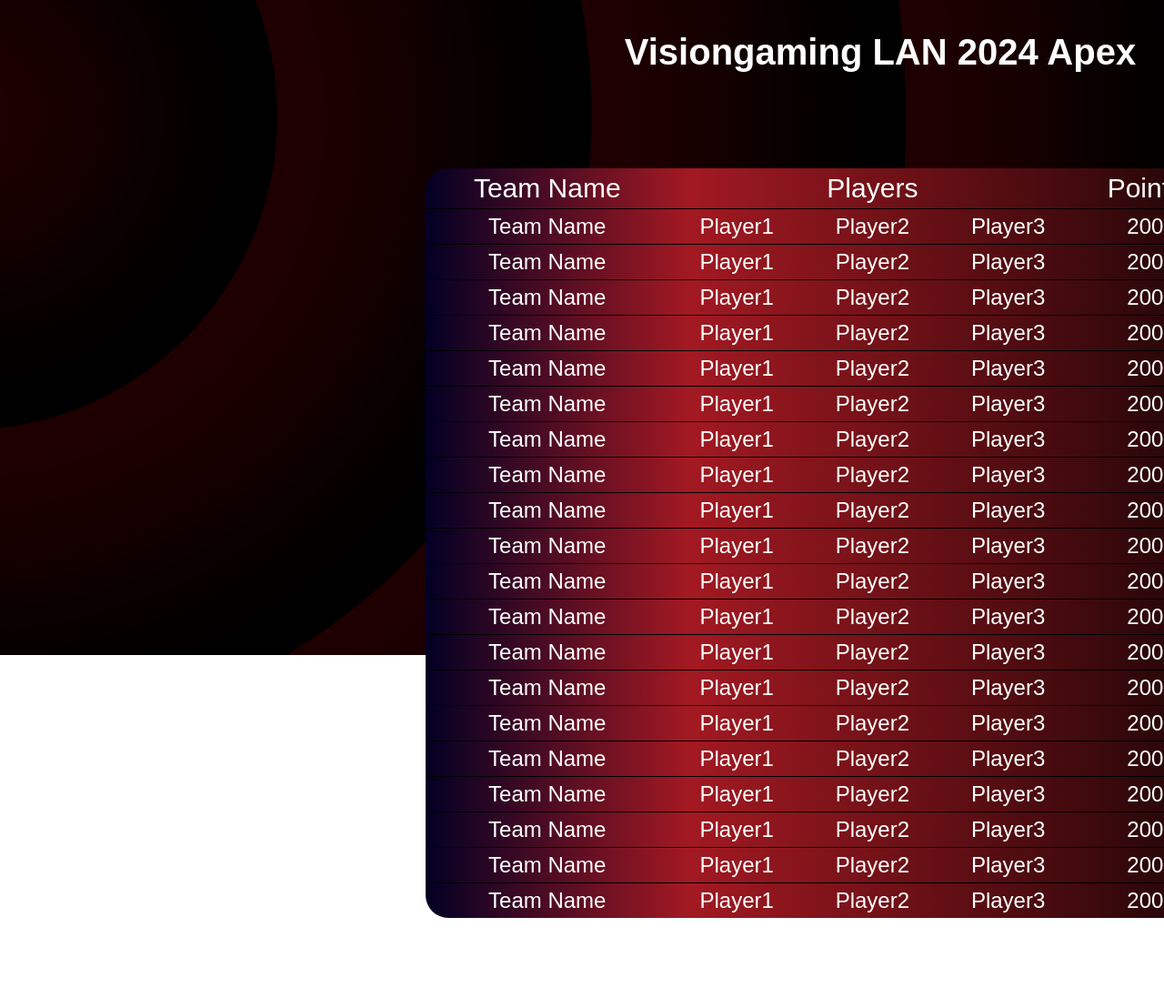
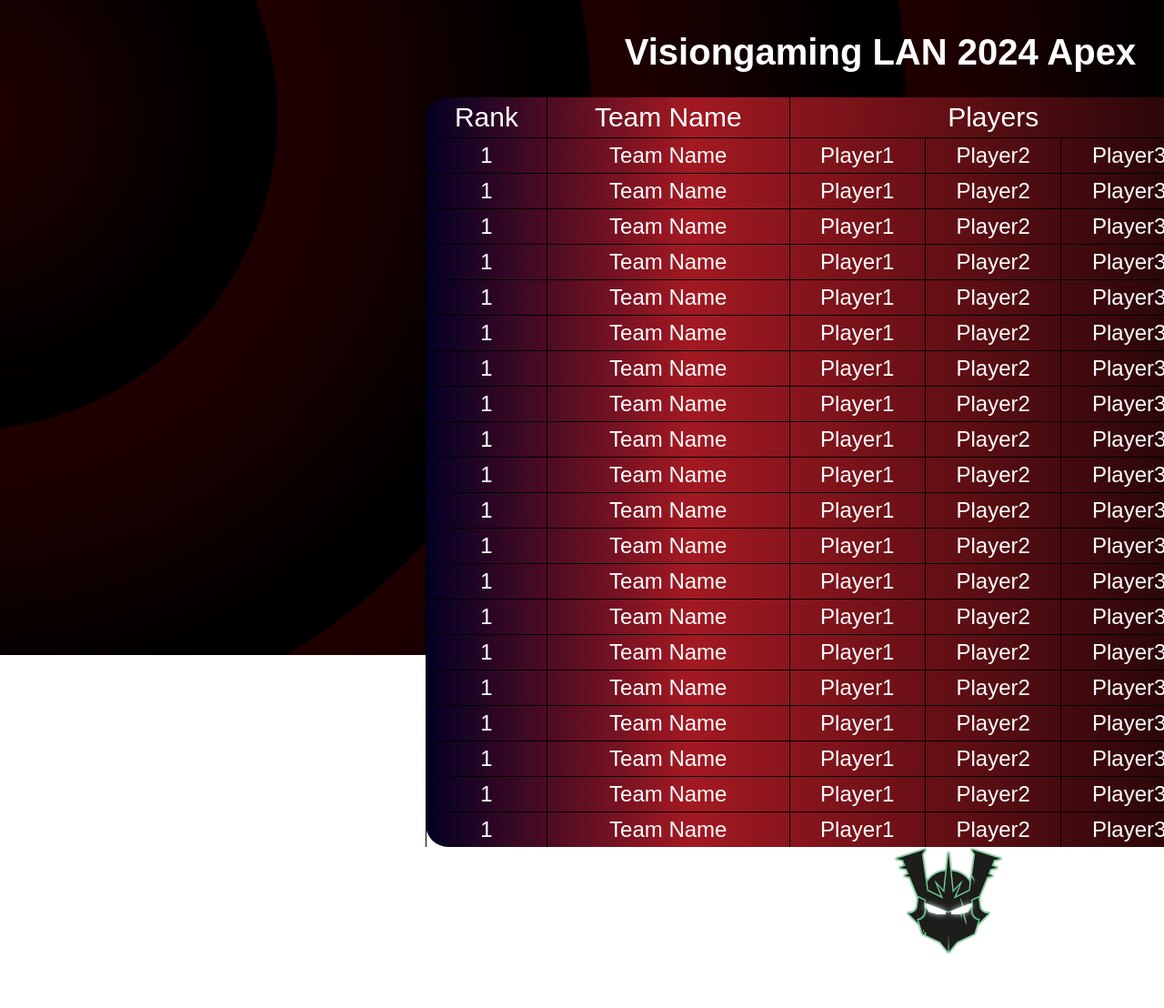
Before and after one commit to JeremyWaltenspuehl/vg-lan-apex, a website: page graphics/standings_apex.html in a window 1280 px wide. Shown: the top 1108 px of the page at 91% size. Drawn offline with Linux system fonts and the light colour scheme; files whose address does not match are found by name; a web font is replaced by a local one.

Commit message:
Changes to be committed: 	new file:   "graphics/assets/eRazed_Logo_Gr\303\274n_Glow.png" 	new file:   graphics/assets/eRazed_Logo_Wortmarke_Schwarz.png 	new file:   graphics/assets/eRazed_Logo_Wortmarke_Weiss.png 	modified:   graphics/css/standings_apex.css 	modified:   graphics/standings_apex.html

```diff
--- a/graphics/css/standings_apex.css
+++ b/graphics/css/standings_apex.css
@@ -34,7 +34,17 @@
     padding-bottom: 5px;
     text-align: center;
     border-top: 1px black solid;
+    border-left: 1px black solid;
 }
 h1 {
     font-size: 40px;
 }
+.sponsor{
+    display: grid;
+grid-template-columns: repeat(2, 1fr);
+grid-template-rows: 1fr 0.5fr;
+grid-column-gap: 0px;
+grid-row-gap: 0px;
+align-items: center;
+justify-items: center;
+}
--- a/graphics/standings_apex.html
+++ b/graphics/standings_apex.html
@@ -12,172 +12,177 @@
 	<h1>Visiongaming LAN 2024 Apex</h1>
 	<table id="standings">
 		<tr>
+			<td class="no-top">Rank</td>
 			<td class="no-top">Team Name</td>
 			<td class="no-top" colspan="3">Players</td>
 			<td class="no-top">Points</td>
-			<td class="no-top">Rank</td>
 		</tr>
 		<tr>
+			<td id="t0_rank">1</td>
 			<td id="t0_name">Team Name</td>
 			<td id="t0_p0">Player1</td>
 			<td id="t0_p1">Player2</td>
 			<td id="t0_p2">Player3</td>
 			<td id="t0_points">200</td>
-			<td id="t0_rank">1</td>
 		</tr>
 		<tr>
+			<td id="t1_rank">1</td>
 			<td id="t1_name">Team Name</td>
 			<td id="t1_p0">Player1</td>
 			<td id="t1_p1">Player2</td>
 			<td id="t1_p2">Player3</td>
 			<td id="t1_points">200</td>
-			<td id="t1_rank">1</td>
 		</tr>
 		<tr>
+			<td id="t2_rank">1</td>
 			<td id="t2_name">Team Name</td>
 			<td id="t2_p0">Player1</td>
 			<td id="t2_p1">Player2</td>
 			<td id="t2_p2">Player3</td>
 			<td id="t2_points">200</td>
-			<td id="t2_rank">1</td>
 		</tr>
 		<tr>
+			<td id="t3_rank">1</td>
 			<td id="t3_name">Team Name</td>
 			<td id="t3_p0">Player1</td>
 			<td id="t3_p1">Player2</td>
 			<td id="t3_p2">Player3</td>
 			<td id="t3_points">200</td>
-			<td id="t3_rank">1</td>
 		</tr>
 		<tr>
+			<td id="t4_rank">1</td>
 			<td id="t4_name">Team Name</td>
 			<td id="t4_p0">Player1</td>
 			<td id="t4_p1">Player2</td>
 			<td id="t4_p2">Player3</td>
 			<td id="t4_points">200</td>
-			<td id="t4_rank">1</td>
 		</tr>
 		<tr>
+			<td id="t5_rank">1</td>
 			<td id="t5_name">Team Name</td>
 			<td id="t5_p0">Player1</td>
 			<td id="t5_p1">Player2</td>
 			<td id="t5_p2">Player3</td>
 			<td id="t5_points">200</td>
-			<td id="t5_rank">1</td>
 		</tr>
 		<tr>
+			<td id="t6_rank">1</td>
 			<td id="t6_name">Team Name</td>
 			<td id="t6_p0">Player1</td>
 			<td id="t6_p1">Player2</td>
 			<td id="t6_p2">Player3</td>
 			<td id="t6_points">200</td>
-			<td id="t6_rank">1</td>
 		</tr>
 		<tr>
+			<td id="t7_rank">1</td>
 			<td id="t7_name">Team Name</td>
 			<td id="t7_p0">Player1</td>
 			<td id="t7_p1">Player2</td>
 			<td id="t7_p2">Player3</td>
 			<td id="t7_points">200</td>
-			<td id="t7_rank">1</td>
 		</tr>
 		<tr>
+			<td id="t8_rank">1</td>
 			<td id="t8_name">Team Name</td>
 			<td id="t8_p0">Player1</td>
 			<td id="t8_p1">Player2</td>
 			<td id="t8_p2">Player3</td>
 			<td id="t8_points">200</td>
-			<td id="t8_rank">1</td>
 		</tr>
 		<tr>
+			<td id="t9_rank">1</td>
 			<td id="t9_name">Team Name</td>
 			<td id="t9_p0">Player1</td>
 			<td id="t9_p1">Player2</td>
 			<td id="t9_p2">Player3</td>
 			<td id="t9_points">200</td>
-			<td id="t9_rank">1</td>
 		</tr>
 		<tr>
+			<td id="t10_rank">1</td>
 			<td id="t10_name">Team Name</td>
 			<td id="t10_p0">Player1</td>
 			<td id="t10_p1">Player2</td>
 			<td id="t10_p2">Player3</td>
 			<td id="t10_points">200</td>
-			<td id="t10_rank">1</td>
 		</tr>
 		<tr>
+			<td id="t11_rank">1</td>
 			<td id="t11_name">Team Name</td>
 			<td id="t11_p0">Player1</td>
 			<td id="t11_p1">Player2</td>
 			<td id="t11_p2">Player3</td>
 			<td id="t11_points">200</td>
-			<td id="t11_rank">1</td>
 		</tr>
 		<tr>
+			<td id="t12_rank">1</td>
 			<td id="t12_name">Team Name</td>
 			<td id="t12_p0">Player1</td>
 			<td id="t12_p1">Player2</td>
 			<td id="t12_p2">Player3</td>
 			<td id="t12_points">200</td>
-			<td id="t12_rank">1</td>
 		</tr>
 		<tr>
+			<td id="t13_rank">1</td>
 			<td id="t13_name">Team Name</td>
 			<td id="t13_p0">Player1</td>
 			<td id="t13_p1">Player2</td>
 			<td id="t13_p2">Player3</td>
 			<td id="t13_points">200</td>
-			<td id="t13_rank">1</td>
 		</tr>
 		<tr>
+			<td id="t14_rank">1</td>
 			<td id="t14_name">Team Name</td>
 			<td id="t14_p0">Player1</td>
 			<td id="t14_p1">Player2</td>
 			<td id="t14_p2">Player3</td>
 			<td id="t14_points">200</td>
-			<td id="t14_rank">1</td>
 		</tr>
 		<tr>
+			<td id="t15_rank">1</td>
 			<td id="t15_name">Team Name</td>
 			<td id="t15_p0">Player1</td>
 			<td id="t15_p1">Player2</td>
 			<td id="t15_p2">Player3</td>
 			<td id="t15_points">200</td>
-			<td id="t15_rank">1</td>
 		</tr>
 		<tr>
+			<td id="t16_rank">1</td>
 			<td id="t16_name">Team Name</td>
 			<td id="t16_p0">Player1</td>
 			<td id="t16_p1">Player2</td>
 			<td id="t16_p2">Player3</td>
 			<td id="t16_points">200</td>
-			<td id="t16_rank">1</td>
 		</tr>
 		<tr>
+			<td id="t17_rank">1</td>
 			<td id="t17_name">Team Name</td>
 			<td id="t17_p0">Player1</td>
 			<td id="t17_p1">Player2</td>
 			<td id="t17_p2">Player3</td>
 			<td id="t17_points">200</td>
-			<td id="t17_rank">1</td>
 		</tr>
 		<tr>
+			<td id="t18_rank">1</td>
 			<td id="t18_name">Team Name</td>
 			<td id="t18_p0">Player1</td>
 			<td id="t18_p1">Player2</td>
 			<td id="t18_p2">Player3</td>
 			<td id="t18_points">200</td>
-			<td id="t18_rank">1</td>
 		</tr>
 		<tr>
+			<td id="t19_rank">1</td>
 			<td id="t19_name">Team Name</td>
 			<td id="t19_p0">Player1</td>
 			<td id="t19_p1">Player2</td>
 			<td id="t19_p2">Player3</td>
 			<td id="t19_points">200</td>
-			<td id="t19_rank">1</td>
 		</tr>
 	</table>
+	<div class="sponsor">
+		<span style="grid-area: 1 / 1 / 3 / 2;">presented by</span>
+		<img style="grid-area: 1 / 2 / 2 / 3;" src="assets/eRazed_Logo_Grün_Glow.png" alt="">
+		<img style="grid-area: 2 / 2 / 3 / 3;" width="150px" src="assets/eRazed_Logo_Wortmarke_Weiss.png" alt="" srcset="">
+	</div>
 	<script src="js/standings_apex.js"></script>
 </body>
 </html>
```
Also changed, not shown: graphics/assets/eRazed_Logo_Grün_Glow.png (added), graphics/assets/eRazed_Logo_Wortmarke_Schwarz.png (added), graphics/assets/eRazed_Logo_Wortmarke_Weiss.png (added).
